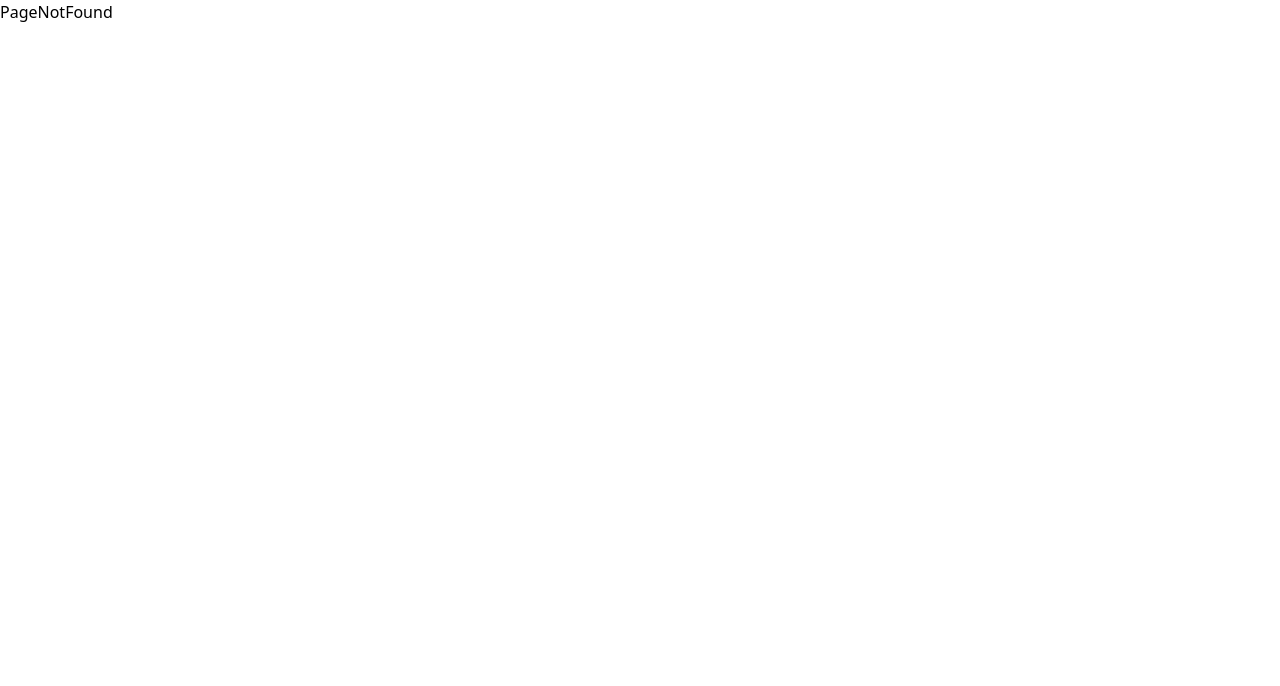
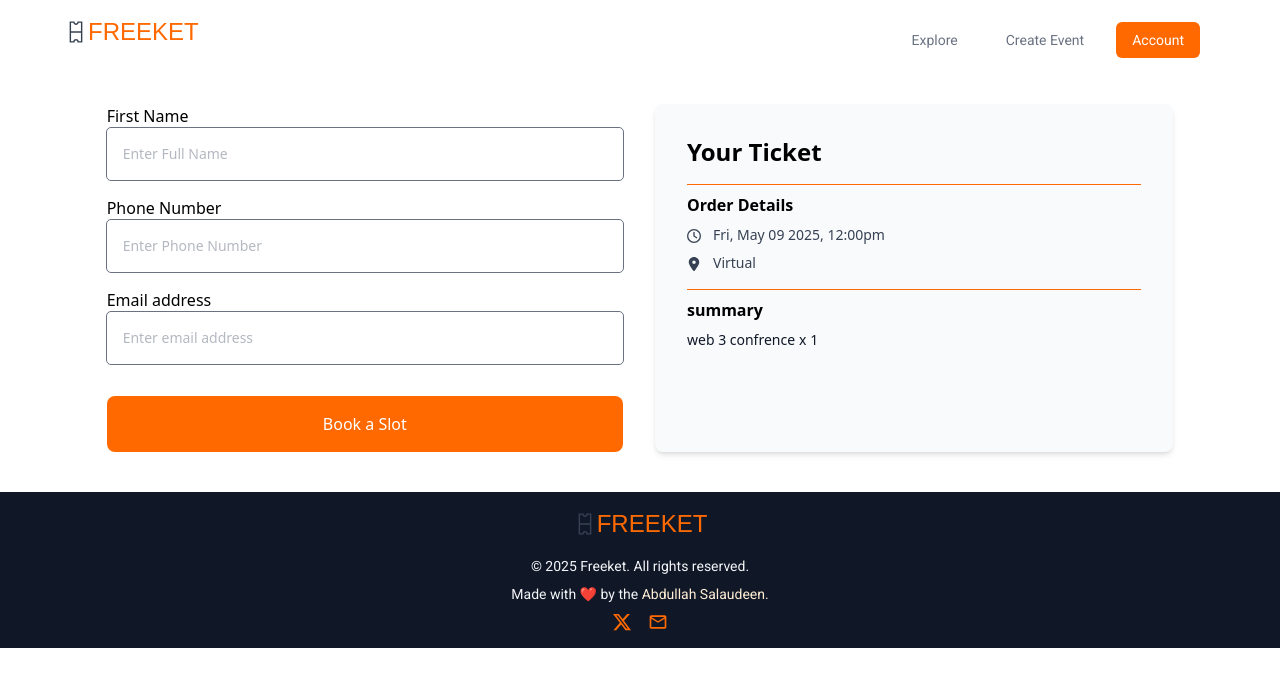
Before and after one commit to TheOnlyAbdull/Freeket, a React (Vite) app: page /event/1/ticket in a window 1280 px wide. Shown: the top 686 px of the page. Built offline with nearby package versions, Linux system fonts and the light colour scheme; a web font is replaced by a local one.

Commit message:
update check out form && event summary

```diff
--- a/src/App.jsx
+++ b/src/App.jsx
@@ -5,9 +5,11 @@ import Explore from "./pages/Explore";
 import Booking from "./pages/Booking";
 import Analytics from "./pages/Analytics";
 import Account from "./pages/Account";
-import NewEvent from "./pages/NewEvent"
+import NewEvent from "./pages/NewEvent";
 import CheckIn from "./pages/CheckIn";
-import PageNotFound from "./pages/PageNotFound"
+import PageNotFound from "./pages/PageNotFound";
+import Event from "./pages/Event";
+import EventTicket from "./pages/EventTicket";
 
 function App() {
   const boy = 23;
@@ -19,6 +21,8 @@ function App() {
           <Route index element={<HomePage />} />
           <Route path="HomePage" element={<HomePage />} />
           <Route path="Explore" element={<Explore />} />
+          <Route path="event/:id" element={<Event />} />
+          <Route path="event/:id/ticket" element={<EventTicket />} />
           <Route path="Booking" element={<Booking />} />
           <Route path="CheckIn" element={<CheckIn />} />
           <Route path="NewEvent" element={<NewEvent />} />
--- /dev/null
+++ b/src/components/ButtonPrimary.jsx
@@ -0,0 +1,9 @@
+function ButtonPrimary({ children }) {
+  return (
+    <button className="block text-center font-medium w-full py-4 bottom-0 rounded-lg bg-orange-500 text-white">
+      {children}
+    </button>
+  );
+}
+
+export default ButtonPrimary;
--- /dev/null
+++ b/src/components/CheckOut.jsx
@@ -0,0 +1,13 @@
+function CheckOut() {
+    return (
+        <div>
+            <div>
+                <form>
+
+                </form>
+            </div>
+        </div>
+    )
+}
+
+export default CheckOut
--- a/src/components/EventCard.jsx
+++ b/src/components/EventCard.jsx
@@ -1,10 +1,22 @@
+import { BsTicketPerforatedFill } from "react-icons/bs";
+import { FaLocationDot, FaRegClock } from "react-icons/fa6";
+import { Link, useNavigate } from "react-router-dom";
+
 function EventCard({ events }) {
+  // const navigate = useNavigate();
+  // const handleEventClick = () => {
+  //   // navigate("/Explore/event", { state: { event } });
+  //   navigate("/event");
+  // };
   return (
     <div className="w-full mt-5 font-roboto flex flex-wrap gap-4 justify-center">
       {events.map((event, i) => (
+        <Link
+        className="w-10/12 border-1 my-5 border-gray-100 rounded-xl lg:w-3/12"
+
+        to={`/event/${event.title}`} key={i}>
           <div
-          key={i}
-          className="w-10/12 border-1 my-5 border-gray-100 rounded-xl lg:w-3/12"
+            // className="w-10/12 border-1 my-5 border-gray-100 rounded-xl lg:w-3/12"
           >
             <div className=" bg-grey-500 border-b-1 lg:h-85 border-gray-100 w-full  h-72 rounded-t-xl flex justify-center items-center ">
               <img
@@ -12,23 +24,32 @@ function EventCard({ events }) {
                 className="h-full rounded-t-xl "
                 src={event.image}
               />
-
             </div>
             <div className="w-full p-3  bg-white rounded-b-xl">
-            <h2 className="text-lg font-medium">{event.title}</h2>
-            <div className="text-gray-700 text-base my-2 flex flex-col gap-1">
-              <p>
-                <span>⏲️</span> <span>{event.date}</span>
+              <h2 className="text-xl font-medium">{event.title}</h2>
+              <div className="text-gray-700 text-md my-2 flex flex-col gap-1">
+                <p className="flex items-center">
+                  <span>
+                    <FaRegClock className="inline" />
+                  </span>
+                  <span className="ml-3">{event.date}</span>
                 </p>
                 <p>
-                <span>📍</span> <span>{event.location}</span>
+                  <span>
+                    <FaLocationDot className="inline" />
+                  </span>
+                  <span className="ml-3">{event.location}</span>
                 </p>
                 <p>
-                <span>💵</span> <span>{event.price}</span>
+                  <span>
+                    <BsTicketPerforatedFill className="inline" />
+                  </span>
+                  <span className="ml-3">{event.price}</span>
                 </p>
               </div>
             </div>
           </div>
+        </Link>
       ))}
     </div>
   );
--- /dev/null
+++ b/src/pages/Event.jsx
@@ -0,0 +1,67 @@
+import { BsTicketPerforatedFill } from "react-icons/bs";
+import { FaLocationDot, FaRegClock } from "react-icons/fa6";
+import { Link, useParams } from "react-router-dom";
+import EventTicket from "./EventTicket";
+import ButtonPrimary from "../components/ButtonPrimary";
+
+function Event() {
+  const { id } = useParams();
+  return (
+    <>
+      <div className=" md:w-10/12 w-10/12 lg:w-7/12 mx-auto ">
+        <div className=" flex flex-col md:flex-row  ">
+          <div className="bg-grey-500 md:w-6/12  md:h-85 border-gray-100  h-72 rounded-xl flex justify-center items-center">
+            <img
+              alt="event flyer"
+              className="h-full rounded-xl "
+              src="src/assets/event flier/flier 8.webp"
+            />
+          </div>
+          <div className="md:w-6/12 mt-4 bg-white rounded-xl md:p-8 lg:p-6">
+            <h2 className="text-3xl font-medium">Web-3 Conference</h2>
+            <div className="text-gray-700 text-base my-2 flex flex-col gap-1">
+              <p className="flex items-center">
+                <span>
+                  <FaRegClock className="inline" />
+                </span>
+                <span className="ml-3">Fri, May 09 2025, 12:00pm</span>
+              </p>
+              <p>
+                <span>
+                  <FaLocationDot className="inline" />
+                </span>
+                <span className="ml-3">Virtual</span>
+              </p>
+              <p className="mb-16">
+                <span>
+                  <BsTicketPerforatedFill className="inline" />
+                </span>
+                <span className="ml-3">FREE</span>
+              </p>
+              {/* <Link to> */}
+                <ButtonPrimary>Get Ticket</ButtonPrimary>
+              {/* </Link> */}
+            </div>
+          </div>
+        </div>
+        <div className="mt-5 bg-white">
+          <h2 className="text-xl font-medium">About this event</h2>
+          <p className="text-gray-900 text-base my-2 flex flex-col gap-1">
+            Join us for an exciting Web-3 Conference where industry leaders and
+            innovators come together to explore the latest trends and
+            advancements in blockchain technology, decentralized applications,
+            and the future of the internet. Network with like-minded
+            individuals, attend insightful talks, and participate in hands-on
+            workshops. Don't miss this opportunity to be part of the Web-3
+            revolution!
+          </p>
+        </div>
+      </div>
+
+      {/* //overlay form */}
+      <EventTicket />
+    </>
+  );
+}
+
+export default Event;
--- /dev/null
+++ b/src/pages/EventTicket.jsx
@@ -0,0 +1,84 @@
+import { FaLocationDot, FaRegClock } from "react-icons/fa6";
+import ButtonPrimary from "../components/ButtonPrimary";
+import Footer from "../components/Footer";
+
+function EventTicket() {
+  return (
+    <div className="w-full mt-10">
+      <div className="w-full mb-10 md:flex-row md:w-10/12 mx-auto relative px-8 md:px-0 flex flex-col gap-8">
+        {/* <p className="absolute top-4 right-4 text-gray-500 hover:text-gray-700">
+        X
+      </p> */}
+
+        <div className="md:w-6/12">
+          <form>
+            <div>
+              <label htmlFor="full-name">First Name</label>
+              <input
+                className="block outline-1 text-gray-500 w-full mb-4 rounded-sm p-4 text-sm"
+                placeholder="Enter Full Name"
+                type="text"
+                id="full-name"
+                name="full-name"
+                required
+              />
+            </div>
+            <div>
+              <label htmlFor="phone-number">Phone Number</label>
+              <input
+                className="block outline-1 text-gray-500 w-full mb-4 rounded-sm p-4 text-sm"
+                placeholder="Enter Phone Number"
+                type="text"
+                id="phone-number"
+                name="phone-number"
+                required
+              />
+            </div>
+            <div className="mb-8">
+              <label htmlFor="email">Email address</label>
+              <input
+                className="block outline-1 text-gray-500 w-full mb-4 rounded-sm p-4 text-sm"
+                placeholder="Enter email address"
+                type="email"
+                id="email"
+                name="email"
+                required
+              />
+            </div>
+            <ButtonPrimary>Book a Slot</ButtonPrimary>
+          </form>
+        </div>
+        <div className="bg-gray-50 p-8 rounded-lg md:w-6/12 shadow-md">
+          <h1 className="text-2xl font-bold mb-4 text-grey-500">Your Ticket</h1>
+          <div className="border-t-1 border-orange-500 py-2">
+            <h2 className="font-bold text-grey-500">Order Details</h2>
+            <div className="text-gray-700 text-sm my-2 flex flex-col gap-2 ">
+              <p className="flex items-center">
+                <span>
+                  <FaRegClock className="inline" />
+                </span>
+                <span className="ml-3 ">Fri, May 09 2025, 12:00pm</span>
+              </p>
+              <p className="flex items-center">
+                <span>
+                  <FaLocationDot className="inline" />
+                </span>
+                <span className="ml-3">Virtual</span>
+              </p>
+            </div>
+          </div>
+          <div className="py-2 border-t-1 border-orange-500">
+            <p className=" font-bold  text-grey-500">summary</p>
+            <p className="text-gray-900 text-sm my-2 flex gap-1">
+              <span>web 3 confrence</span>
+              <span>x 1</span>
+            </p>
+          </div>
+        </div>
+      </div>
+      <Footer/>
+    </div>
+  );
+}
+
+export default EventTicket;
--- a/src/pages/Explore.jsx
+++ b/src/pages/Explore.jsx
@@ -1,20 +1,25 @@
 import EventCard from "../components/EventCard";
 import Footer from "../components/Footer";
 
+
+//date fetched from superbase
 const events = [
   {
     title: "Web-3 Conference",
     date: "Fri, May 09 2025, 12:00pm",
-    location: "6 Southern Street, New York",
+    location: "Virtual",
     price: "FREE",
     image: "src/assets/event flier/flier 1.webp",
+    id: 1,
   },
   {
     title: "Creative Writing Workshop",
     date: "Sat, Jun 01 2025, 10:00am",
-    location: "21 Ink Lane, London",
+    location: "6 Southern Street, New York",
     price: "FREE",
     image: "src/assets/event flier/flier 2.webp",
+    id: 2,
+
   },
   {
     title: "Photography Walk & Talk",
@@ -22,6 +27,7 @@ const events = [
     location: "Lagos Marina, Lagos",
     price: "FREE",
     image: "src/assets/event flier/flier 3.png",
+    id: 3,
   },
   {
     title: "Startup Pitch Night",
@@ -29,6 +35,7 @@ const events = [
     location: "Innovation Hub, Berlin",
     price: "FREE",
     image: "src/assets/event flier/flier 4.jpg",
+    id: 4,
   },
   {
     title: "Art & Chill Hangout",
@@ -36,6 +43,7 @@ const events = [
     location: "Zen Garden, Nairobi",
     price: "FREE",
     image: "src/assets/event flier/flier 5.jpg",
+    id: 5,
   },
   {
     title: "Women in Tech Meetup",
@@ -43,13 +51,15 @@ const events = [
     location: "SheCodes Space, Accra",
     price: "FREE",
     image: "src/assets/event flier/flier 6.jpg",
+    id: 6,
   },
   {
     title: "Film Screening: Indie Shorts",
     date: "Mon, May 27 2025, 7:00pm",
-    location: "Culture House, Toronto",
+    location: "Virtual",
     price: "FREE",
     image: "https://via.placeholder.com/400x300?text=Film+Screening",
+    id: 7,
   },
   {
     title: "Freelancers Networking Brunch",
@@ -57,8 +67,11 @@ const events = [
     location: "Freelance Hub, Cape Town",
     price: "FREE",
     image: "src/assets/event flier/flier 8.webp",
+    id: 8,
   },
 ];
+
+
 
 function Explore() {
   return (
--- /dev/null
+++ b/src/ui/EventDetails.jsx
@@ -0,0 +1,9 @@
+function EventDetails() {
+    return (
+        <div>
+
+        </div>
+    )
+}
+
+export default EventDetails
```
Lines whose indentation alone changed are shown as unchanged.
